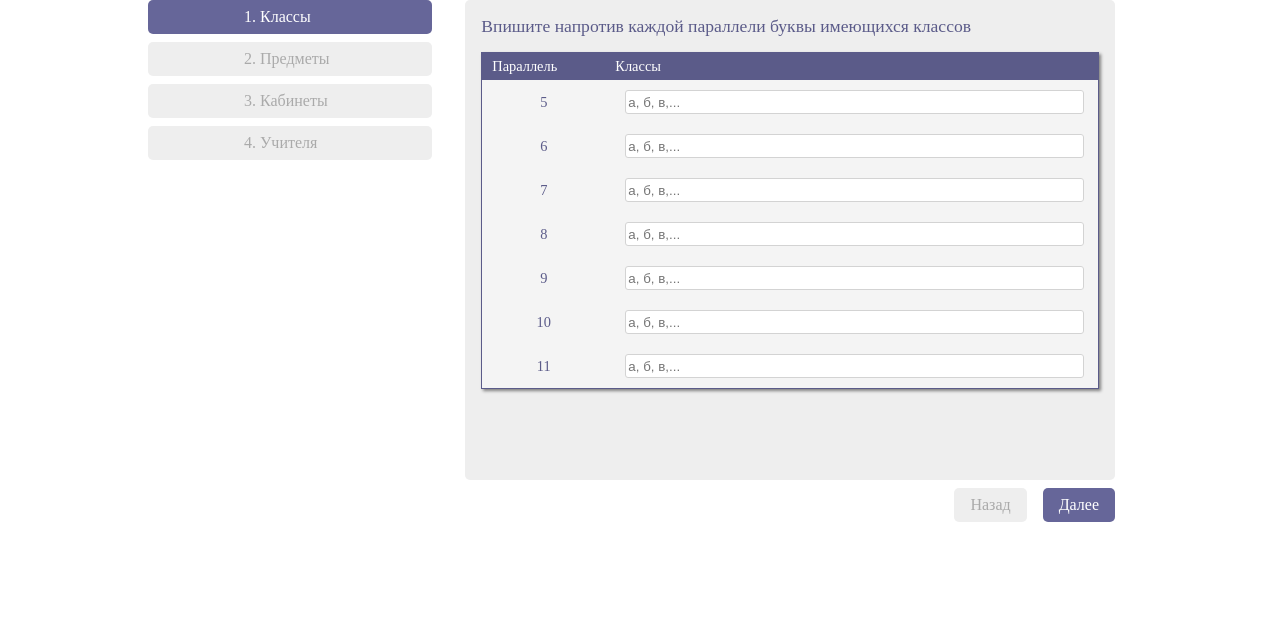
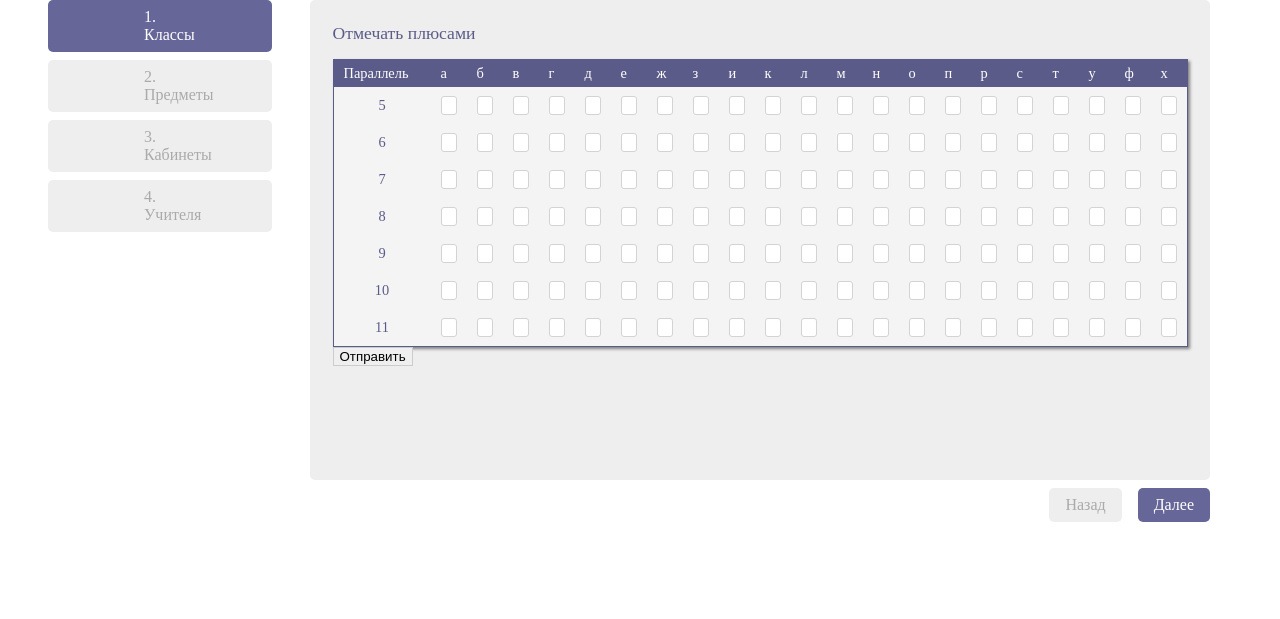
Before and after one commit to sj-c3po/schedule_school, a Django app: page /new/ in a window 1280 px wide. Shown: the top 619 px of the page. Run offline with Django 3.2, Linux system fonts and the light colour scheme.

Commit message:
Начала базу делать

```diff
--- a/schedule/templates/add_classes.html
+++ b/schedule/templates/add_classes.html
@@ -1,21 +1,26 @@
 {% if not data %}
-    <h4>Впишите напротив каждой параллели буквы имеющихся классов</h4>
+    <h4>Отмечать плюсами</h4>
 
     <form id="classes_form">
         <table cellspacing="0">
             <tr>
                 <th>Параллель</th>
-                <th>Классы</th>
+                {% for letter in alphabet %}
+                    <th>{{ letter }}</th>
+                {% endfor %}
             </tr>
             {% for class in class_number %}
             <tr>
                 <td>{{ class }}</td>
-                <td>
-                    <input type="text" placeholder="а, б, в,..."/>
-                </td>
+                {% for letter in alphabet %}
+                    <td>
+                        <input class="classname" type="text" maxlength="1" name="{{ class }}_{{ letter }}"/>
+                    </td>
+                {% endfor %}
             </tr>
             {% endfor %}
         </table>
+        <input type="button" value="Отправить" onclick="send_classes();">
     </form>
 {% else %}
     Вы добавили классы
--- a/schedule/views.py
+++ b/schedule/views.py
@@ -44,6 +44,7 @@
 def new(request):
     args = {}
     args['class_number'] = [5, 6, 7, 8, 9, 10, 11]
+    args['alphabet'] = ['а','б','в','г','д','е','ж','з','и','к','л','м','н','о','п','р','с','т','у','ф','х'] #,'ц','ч','ш','щ','э','ю','я'
     args['username'] = request.user.get_username()
     return render_to_response('new.html', args)
 
--- a/static/css/query-steps.css
+++ b/static/css/query-steps.css
@@ -61,7 +61,7 @@
 {
     display: inline;
     float: left;
-    width: 30%;
+    width: 20%;
 }
 
 .wizard > .steps .number
@@ -155,7 +155,7 @@
     display: inline;
     float: left;
     margin: 0 2.5% 0.5em 2.5%;
-    width: 65%;
+    width: 75%;
 }
 
 .wizard > .content > .body
@@ -355,7 +355,7 @@
     display: inline-block;
     width: 100%;
     height: 35em;
-    overflow: hidden;
+    overflow: auto;
     border-top: 1px solid #bbb;
     padding-top: 20px;
 }
--- a/static/css/style.css
+++ b/static/css/style.css
@@ -62,13 +62,14 @@
 #classes_form th:first-child {
     width:20%;
 }
-#classes_form td {
+#classes_form td:first-child {
     text-align: center;
     padding:10px 20px;
 }
-#classes_form input {
-    width:100%;
-    height:20px;
+#classes_form input[type=text] {
+    width:10px;
+    height:15px;
+    text-align: center;
     border:1px solid lightgrey;
     border-radius: 3px;
 }
@@ -86,7 +87,7 @@
     text-align: center;
     padding:5px 20px;
 }
-#lessons_form input {
+#lessons_form input[type=text] {
     width:30px;
 }
 /* end addLessons */
@@ -122,7 +123,7 @@
 
 
 #steps {
-    width:1000px;
+    width:1200px;
     height:620px;
     margin:auto;
 }
--- a/static/js/scripts.js
+++ b/static/js/scripts.js
@@ -13,3 +13,14 @@
 $(document).ready(function() {
     $("#steps").steps(settings);
 });
+
+function send_classes() {
+    var classes = [];
+
+    $('#classes_form .classname').each(function() {
+        if ($(this).val() != '') {
+           classes.push($(this).attr('name').split('_').join(''));
+        }
+    });
+    console.log(classes)  // ["5а", "5б", "5в"]
+}
```
Also changed, not shown: schedule/models.py (+26 -0 lines).
